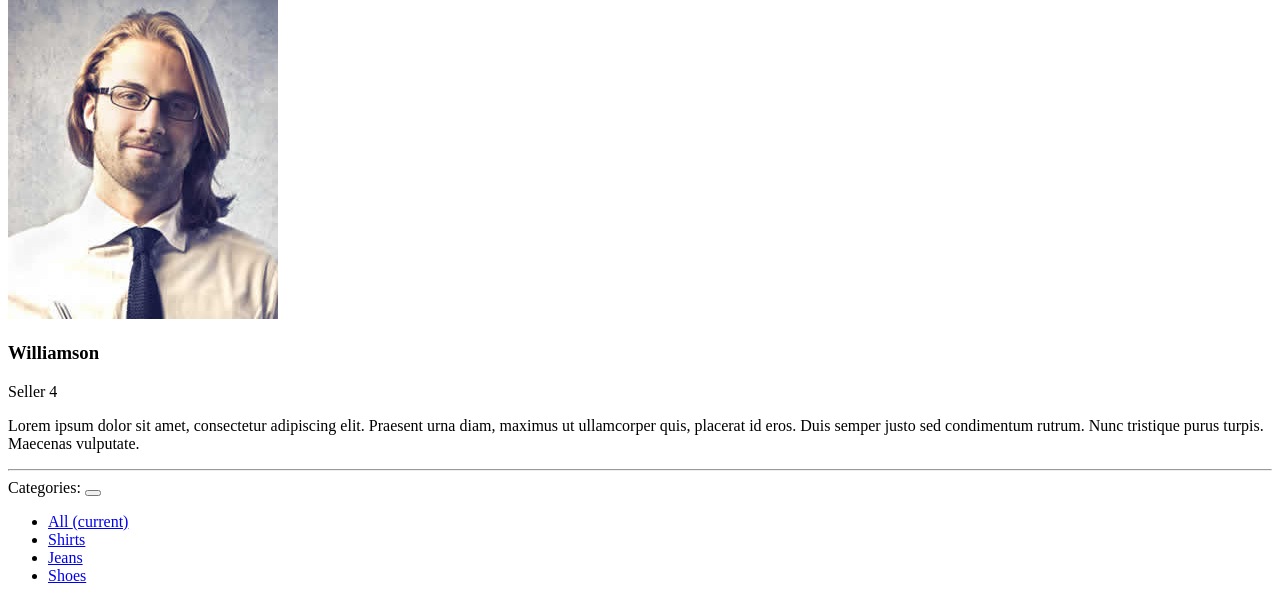
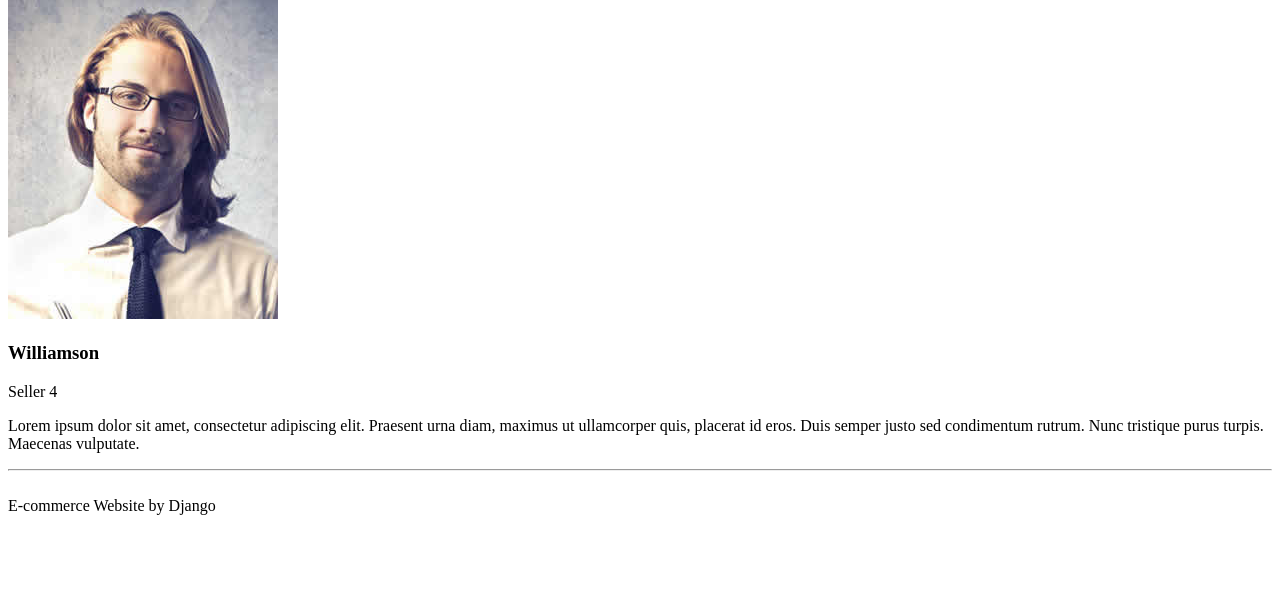
Before and after one commit to Mohamed-Abd-Elazeem/ecommerce-website-django, a Django app: page /aboutus/ in a window 1280 px wide. Shown: the part 2798-3399 px from the top of the page. After the commit the page ends 3313 px from the top, so only its background shows below. Run offline with Django 3.2, Linux system fonts and the light colour scheme; some libraries are stand-ins or nearby versions.

Commit message:
Update footer.html

```diff
--- a/myapp/templates/footer.html
+++ b/myapp/templates/footer.html
@@ -1,34 +1,21 @@
-<!--Navbar-->
-<nav class="navbar navbar-expand-lg navbar-dark mdb-color lighten-6 mt-3 mb-3">
-
-    <!-- Navbar brand -->
-    <span class="navbar-brand">Categories:</span>
-
-    <!-- Collapse button -->
-    <button class="navbar-toggler" type="button" data-toggle="collapse" data-target="#basicExampleNav"
-      aria-controls="basicExampleNav" aria-expanded="false" aria-label="Toggle navigation">
-      <span class="navbar-toggler-icon"></span>
-    </button>
-
-    <!-- Collapsible content -->
-    <div class="collapse navbar-collapse" id="basicExampleNav">
-      <!-- Links -->
-      <ul class="navbar-nav mr-auto">
-        <li class="nav-item active">
-          <a class="nav-link" href="/allproducts">All
-            <span class="sr-only">(current)</span>
-          </a>
-        </li>
-        <li class="nav-item">
-          <a class="nav-link" href="/filter/1">Shirts</a>
-        </li>
-        <li class="nav-item">
-          <a class="nav-link" href="/filter/2">Jeans</a>
-        </li>
-        <li class="nav-item">
-          <a class="nav-link" href="/filter/3">Shoes</a>
-        </li>
-      </ul>
-      <!-- Links -->
-  </nav>
-  <!--/.Navbar-->
+<footer class="page-footer ">
+    <!-- Social icons -->
+    <div class="pb-2 mt-2">
+      &nbsp;&nbsp;&nbsp;&nbsp;
+      <a href="https://www.facebook.com/#" target="_blank">
+        <i class="fab fa-facebook-f mr-4"></i>
+      </a>
+      <a href="https://twitter.com/#" target="_blank">
+        <i class="fab fa-twitter mr-4"></i>
+      </a>
+      <a href="https://www.youtube.com/#" target="_blank">
+        <i class="fab fa-youtube mr-4"></i>
+      </a>
+      <a href="https://plus.google.com/#" target="_blank">
+        <i class="fab fa-google-plus-g mr-4"></i>
+      </a>
+    </div>
+    <div class="footer-copyright py-1">
+      E-commerce Website by Django
+    </div>
+  </footer>
```
